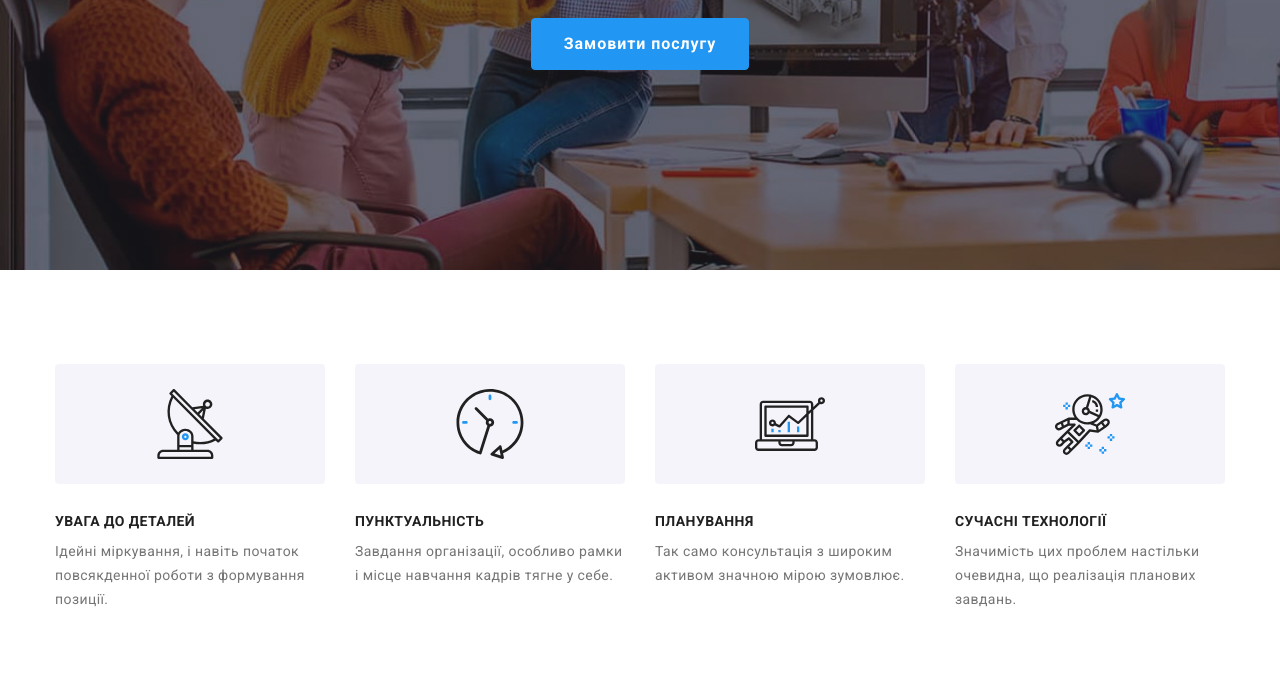
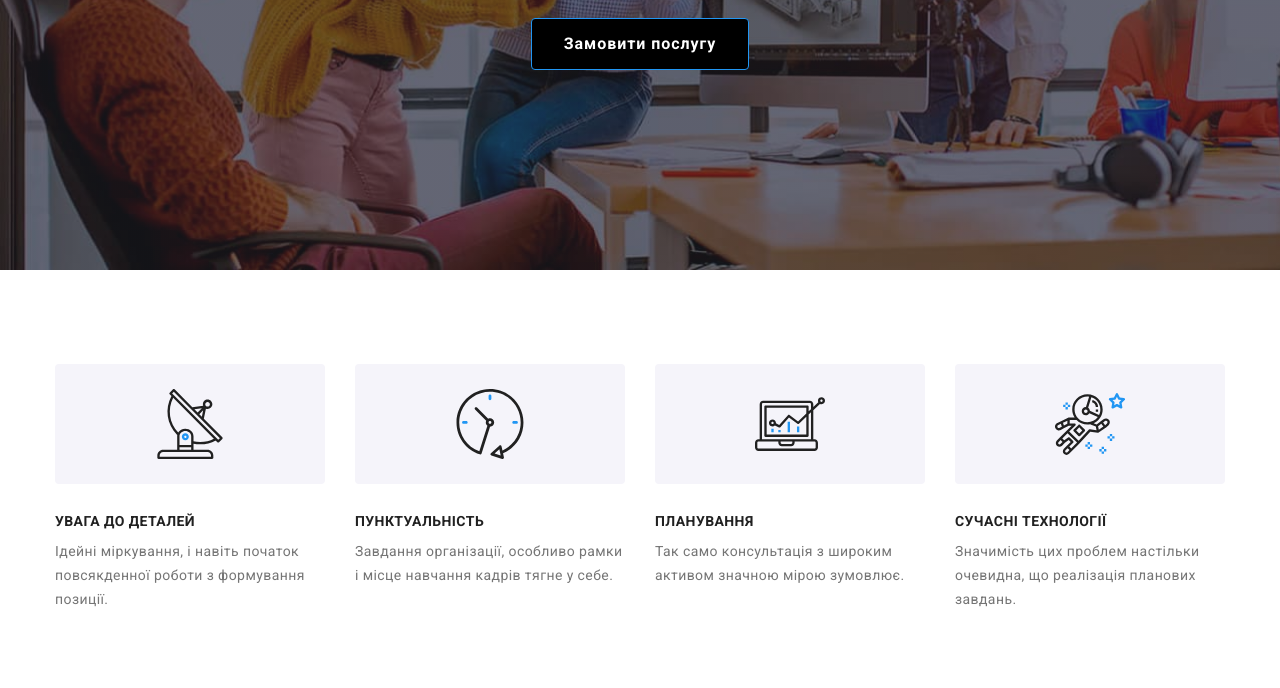
Before and after one commit to YuriyPilipenkoKH/DZ7, a plain HTML site: page index.html in a window 1280 px wide. Shown: the part 412-1100 px from the top of the page. Drawn offline with nearby package versions, Linux system fonts and the light colour scheme.

Commit message:
black button

```diff
--- a/sass/components/_hero.scss
+++ b/sass/components/_hero.scss
@@ -95,7 +95,7 @@
     letter-spacing: 0.06em;
     color: var(--main-background);
     letter-spacing: 0.06em;
-    background-color: var(--button);
+    background-color: var(--black);
     border-radius: 4px;
     border-color: transparent;
     border: 1px solid var(--button);
```
Also changed, not shown: css/main.css, css/main.min.css, 2 other files.
